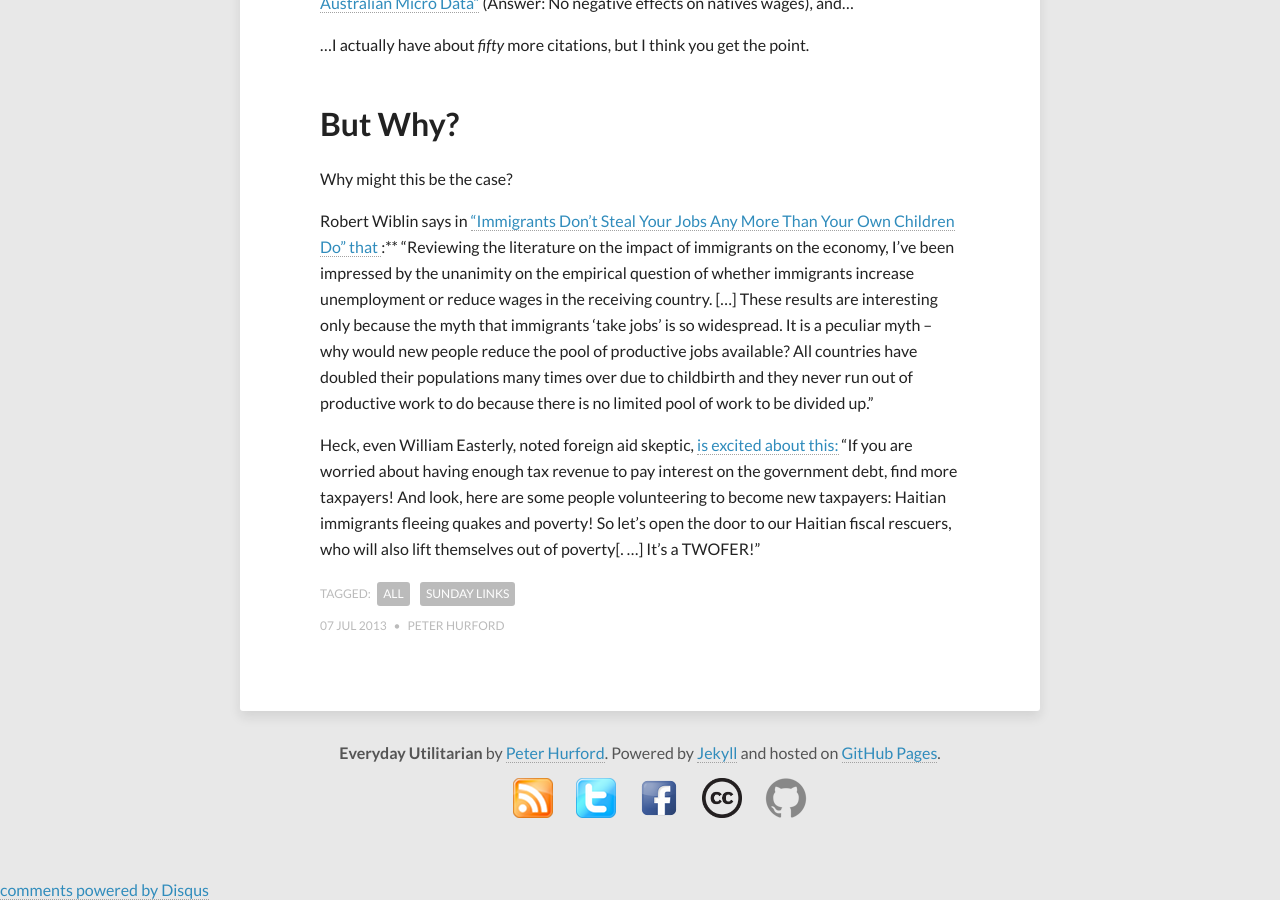
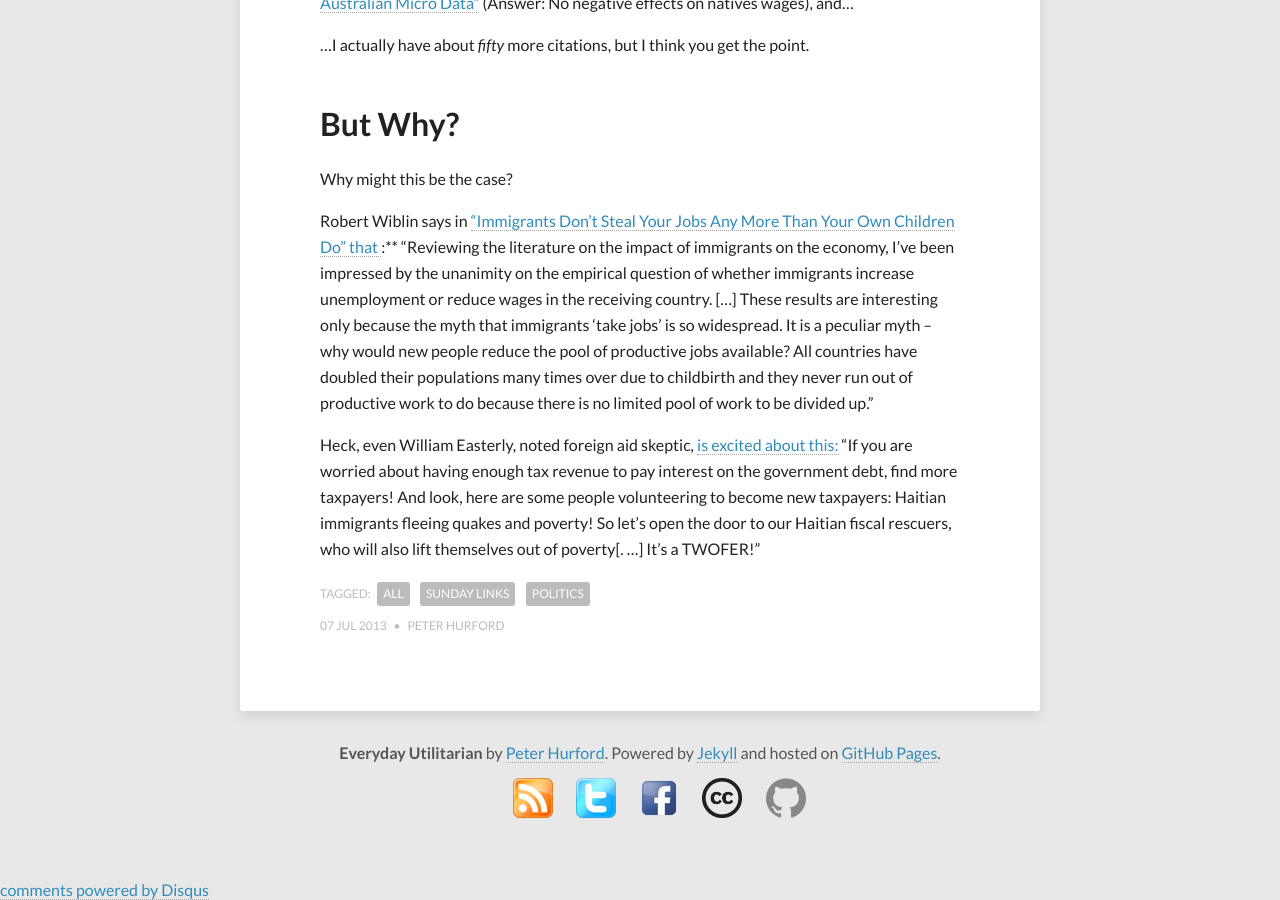
Before and after one commit to peterhurford/peterhurford.github.io, a Jekyll site: the page built from _posts/2013-07-07-sunday-links-8-immigration.markdown, in a window 1280 px wide and 900 px high, scrolled down 2783 px. Built offline with Jekyll 4.4.1, drawn with Linux system fonts in a browser that asks for light colours; comment, search, counter and statistics services are not loaded.

Commit message:
Added Politics tag to Sunday Links 8

```diff
--- a/_posts/2013-07-07-sunday-links-8-immigration.markdown
+++ b/_posts/2013-07-07-sunday-links-8-immigration.markdown
@@ -9,6 +9,7 @@
 categories:
 - All
 - Sunday Links
+- Politics
 ---
 
 Immigration is in the news with the new reform bill, so I thought it was worthwhile to highlight why I've changed my mind from "don't care much about immigration" to "definitely in favor of making immigration easier".  It turns out that immigration (1) improves the quality of life of the immigrants themselves and (2) improves the quality of life of the immigrants' home families and communities.  These two parts alone make it worth the net cost to the host country, in my opinion.
```
Also changed, not shown: 1 other file.
